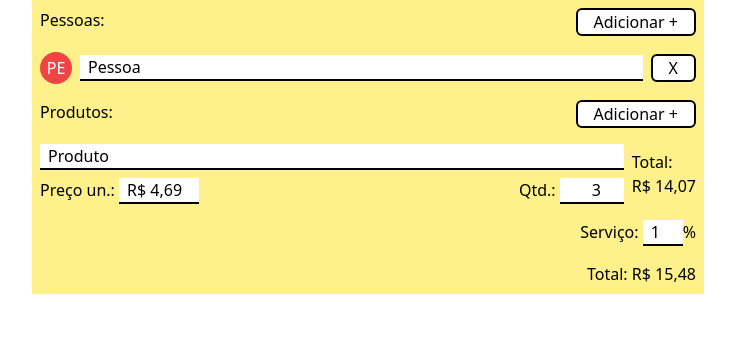
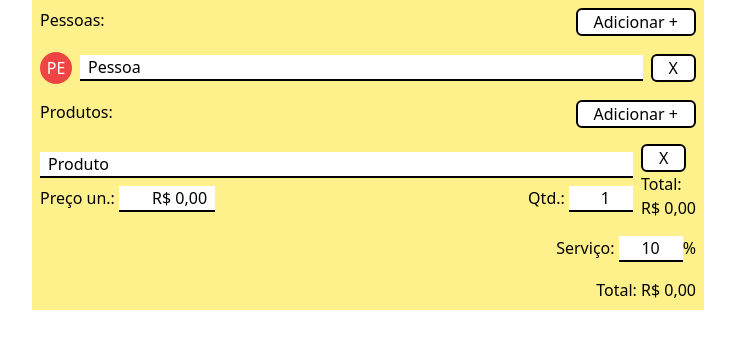
Before and after one commit to ptrkc/continha-calculator, a React (Vite) app: page / in a window 1280 px wide. Shown: the top 348 px of the page, without its empty margins (272-1007 px from the left). Built offline with nearby package versions, Linux system fonts and the light colour scheme.

Commit message:
useProducts

```diff
--- a/package.json
+++ b/package.json
@@ -4,7 +4,7 @@
   "version": "0.0.0",
   "type": "module",
   "scripts": {
-    "dev": "vite",
+    "dev": "vite --host",
     "build": "tsc && vite build",
     "preview": "vite preview"
   },
--- a/src/components/HomePage.tsx
+++ b/src/components/HomePage.tsx
@@ -4,13 +4,7 @@ import { Input } from "@components/Input";
 import { usePeople, Person } from "@hooks/usePeople";
 import { formatCurrency } from "@utils/formatCurrency";
 import { cn } from "@utils/classnames";
-
-type Product = {
-  name: string;
-  unitPrice: number;
-  quantity: number;
-  id: string;
-};
+import { useProducts, Product } from "@hooks/useProducts";
 
 const PersonCircle = ({ person }: { person: Person }) => {
   const splitName = person.name.split(/\s+/);
@@ -55,10 +49,15 @@ const PersonInput = ({
   );
 };
 
-const Product = ({
+const ProductInputs = ({
   product,
   changeProductProp,
-}: PropsWithChildren<{ product: Product; changeProductProp: Function }>) => {
+  deleteProduct,
+}: PropsWithChildren<{
+  product: Product;
+  changeProductProp: Function;
+  deleteProduct: Function;
+}>) => {
   const totalPrice = product.unitPrice * product.quantity;
   return (
     <li className="flex gap-2 items-center justify-between">
@@ -74,7 +73,7 @@ const Product = ({
           <span>
             Preço un.:{" "}
             <Input
-              className="w-20"
+              className="w-24 text-right"
               maxLength={11}
               inputMode="numeric"
               value={product.unitPrice}
@@ -104,6 +103,7 @@ const Product = ({
         </div>
       </div>
       <div className="whitespace-nowrap ">
+        <Button onClick={() => deleteProduct(product.id)}>X</Button>
         <p>Total:</p>
         <p>{formatCurrency(totalPrice)}</p>
       </div>
@@ -113,50 +113,10 @@ const Product = ({
 
 export const HomePage = () => {
   const { people, addPerson, changePersonProp, deletePerson } = usePeople();
-  const [products, setProducts] = useState<Map<string, Product>>(
-    new Map([
-      [
-        "prod-1",
-        {
-          emoji: "🍺",
-          name: "Produto",
-          unitPrice: 469,
-          quantity: 3,
-          id: "prod-1",
-        },
-      ],
-    ])
-  );
+  const { products, addProduct, changeProductProp, deleteProduct } =
+    useProducts();
+
   const [tax, setTax] = useState(10);
-
-  const addProduct = () => {
-    const id = "prod-" + Math.random().toString(16).slice(2);
-    setProducts(
-      (prev) =>
-        new Map([
-          ...prev,
-          [
-            id,
-            {
-              name: "Produto",
-              unitPrice: 0,
-              quantity: 1,
-              id,
-            },
-          ],
-        ])
-    );
-  };
-
-  const changeProductProp = (
-    product: Product,
-    propKey: string,
-    newValue: string
-  ) => {
-    setProducts((prev) =>
-      new Map(prev).set(product.id, { ...product, [propKey]: newValue })
-    );
-  };
 
   const calculateTotalWithTax = (
     products: Map<string, Product>,
@@ -180,10 +140,10 @@ export const HomePage = () => {
           {people.size ? (
             [...people.values()].map((person) => (
               <PersonInput
+                key={person.id}
                 person={person}
                 changePersonProp={changePersonProp}
                 deletePerson={deletePerson}
-                key={person.id}
               />
             ))
           ) : (
@@ -198,17 +158,18 @@ export const HomePage = () => {
         </div>
         <ul className="flex flex-col gap-8">
           {[...products.values()].map((product) => (
-            <Product
+            <ProductInputs
+              key={product.id}
               product={product}
-              key={product.id}
               changeProductProp={changeProductProp}
+              deleteProduct={deleteProduct}
             />
           ))}
         </ul>
         <p className="text-right">
           Serviço:{" "}
           <Input
-            className="w-10"
+            className="w-16 text-right"
             type="number"
             value={tax}
             onChange={(value: string) => setTax(Number(value))}
--- /dev/null
+++ b/src/hooks/useProducts.ts
@@ -0,0 +1,48 @@
+import { useState } from "react";
+
+export type Product = {
+  name: string;
+  unitPrice: number;
+  quantity: number;
+  id: string;
+};
+
+export const useProducts = () => {
+  const [products, setProducts] = useState<Map<string, Product>>(
+    new Map([
+      [
+        "prod-1",
+        {
+          name: "Produto",
+          unitPrice: 0,
+          quantity: 1,
+          id: "prod-1",
+        },
+      ],
+    ])
+  );
+
+  const addProduct = () => {
+    const id = "prod-" + Math.random().toString(16).slice(2);
+    setProducts(
+        new Map([...products,[id,{ name: "Produto", unitPrice: 0, quantity: 1, id}]])
+    );
+  };
+  const deleteProduct = (id: string) => {
+    console.log('deleteProduct called')
+    const newProducts = new Map([...products]);
+    newProducts.delete(id);
+    setProducts(newProducts);
+  };
+
+  const changeProductProp = (
+    product: Product,
+    propKey: string,
+    newValue: string
+  ) => {
+    setProducts(new Map(products).set(product.id, { ...product, [propKey]: newValue }));
+  };
+
+
+  return {products, addProduct, changeProductProp, deleteProduct}
+}
```
